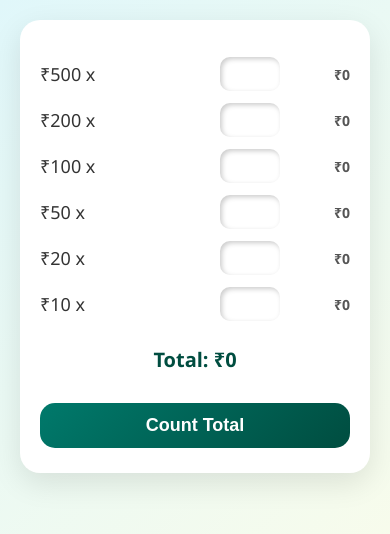
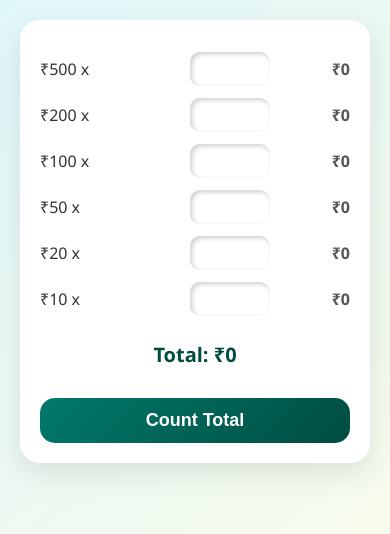
Before and after one commit to dilipsingh70/Money-coun-, a plain HTML site: page index.html in a window 390 px wide. Drawn offline with Linux system fonts and the light colour scheme.

Commit message:
Update index.html

```diff
--- a/index.html
+++ b/index.html
@@ -17,14 +17,14 @@
       min-height: 100vh;
       padding: 20px;
       display: flex;
-      flex-direction: column;
-      align-items: center;
+      justify-content: center;
+      align-items: start;
     }
 
     .container {
       background: #ffffff;
       border-radius: 20px;
-      padding: 25px 20px;
+      padding: 20px;
       box-shadow: 0 10px 30px rgba(0,0,0,0.1);
       width: 100%;
       max-width: 400px;
@@ -32,20 +32,20 @@
 
     .row {
       display: grid;
-      grid-template-columns: 1fr auto auto;
+      grid-template-columns: 1fr 80px 70px;
       gap: 10px;
       align-items: center;
       margin: 12px 0;
     }
 
     label {
-      font-size: 18px;
+      font-size: 16px;
       color: #333;
     }
 
     input[type="number"] {
-      width: 70px;
       padding: 8px;
+      width: 100%;
       border: none;
       border-radius: 10px;
       box-shadow: inset 2px 2px 5px #ccc, inset -2px -2px 5px #fff;
@@ -56,8 +56,8 @@
     span {
       font-weight: 600;
       color: #555;
-      min-width: 60px;
       text-align: right;
+      font-size: 16px;
     }
 
     .total {
@@ -85,15 +85,6 @@
 
     .btn:hover {
       background: linear-gradient(135deg, #004d40, #00796b);
-    }
-
-    @media (max-width: 400px) {
-      input[type="number"] {
-        width: 60px;
-      }
-      span {
-        font-size: 14px;
-      }
     }
   </style>
 </head>
@@ -132,7 +123,6 @@
     </div>
 
     <div class="total" id="cashTotal">Total: ₹0</div>
-
     <button class="btn" onclick="calculateTotal()">Count Total</button>
   </div>
 
```
